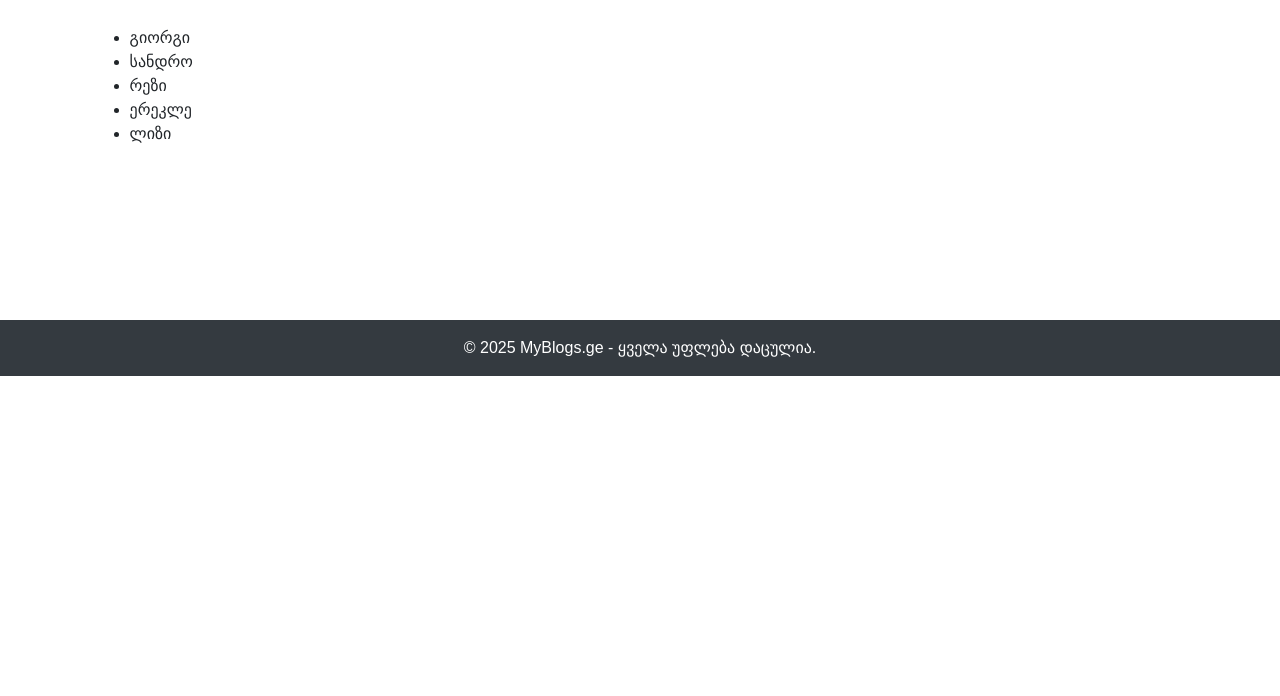
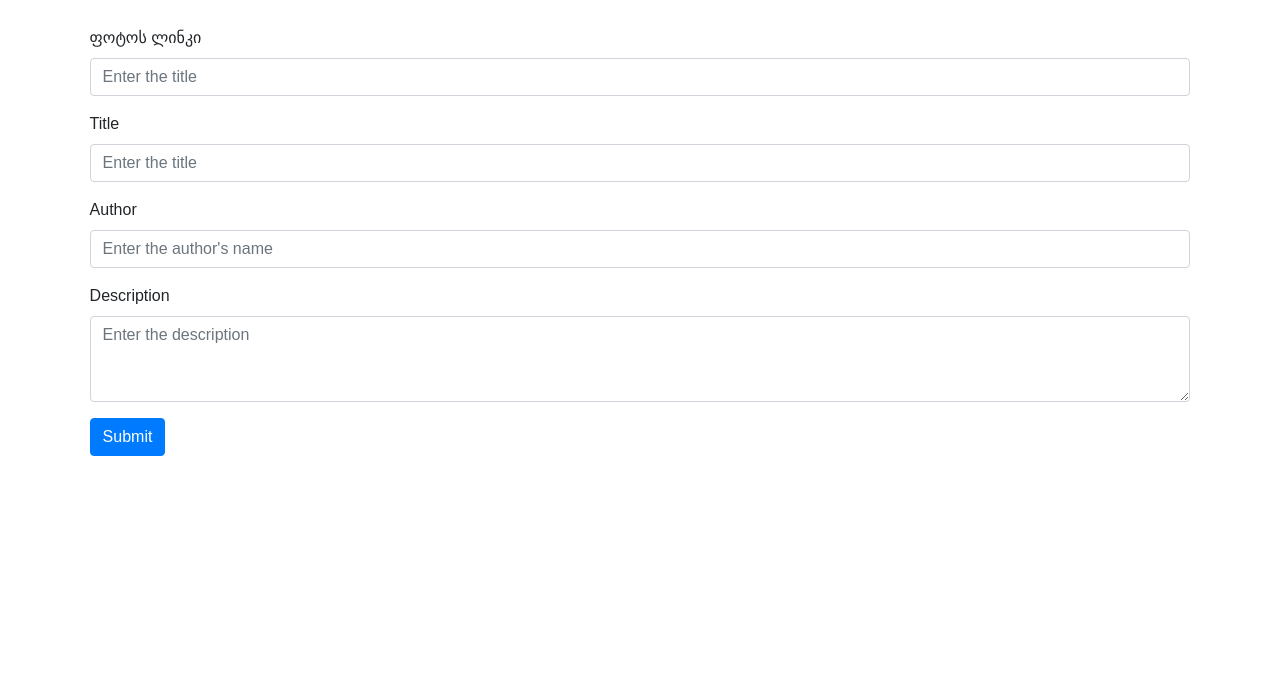
Before and after one commit to ShavdatuashviliSandro/blog_with_flask, a Flask app: page /contact in a window 1280 px wide. Shown: the part 72-768 px from the top of the page. Before the commit the page ends 448 px from the top, so only its background shows below. Run offline with Flask 3, Linux system fonts and the light colour scheme; some web fonts are replaced.

Commit message:
photo url addin

```diff
--- a/main.py
+++ b/main.py
@@ -1,4 +1,4 @@
-from flask import Flask, render_template
+from flask import Flask, render_template, request
 
 app = Flask(__name__)
 
@@ -26,9 +26,15 @@ def index():
     return render_template('index.html', items=items)
 
 
-@app.route('/add_item')
+@app.route('/add_item', methods=['POST'])
 def add_item():
-    items.append({'title': 'რაღაც სათაური', 'description': 'რაღაც აღწერა', 'author': 'ლაშა ჩოხელი'})
+    photo_url = request.form.get('photo_url')
+    title = request.form.get('title')
+    author = request.form.get('author')
+    description = request.form.get('description')
+
+    # Process and add the item to the list
+    items.append({'photo_url': photo_url, 'title': title, 'author': author, 'description': description})
     return render_template('index.html', items=items)
 
 
--- a/templates/contact.html
+++ b/templates/contact.html
@@ -29,17 +29,35 @@
 
 
 <div class="main-box">
-    {% if names[0] == 'გიორგი' %}
-    <ul>
-        {% for name in names%}
-        <li>{{ name }}</li>
-        {% endfor %}
-    </ul>
-    {%else%}
-    <p>THERE IS NO users.</p>
-    {%endif%}
+    <form method="POST" action="/add_item">
+        <div class="form-group">
+            <label for="exampleFormControlInput1">ფოტოს ლინკი</label>
+            <input type="text" class="form-control" id="exampleFormControlInput0" name="photo_url" placeholder="Enter the title">
+        </div>
+        <div class="form-group">
+            <label for="exampleFormControlInput1">Title</label>
+            <input type="text" class="form-control" id="exampleFormControlInput1" name="title" placeholder="Enter the title">
+        </div>
+        <div class="form-group">
+            <label for="exampleFormControlInput2">Author</label>
+            <input type="text" class="form-control" id="exampleFormControlInput2" name="author" placeholder="Enter the author's name">
+        </div>
+        <div class="form-group">
+            <label for="exampleFormControlTextarea1">Description</label>
+            <textarea class="form-control" id="exampleFormControlTextarea1" name="description" rows="3" placeholder="Enter the description"></textarea>
+        </div>
+        <button type="submit" class="btn btn-primary">Submit</button>
+    </form>
 </div>
 
+
+<br>
+<br>
+<br>
+<br>
+<br>
+<br>
+<br>
 <br>
 <br>
 <br>
--- a/templates/index.html
+++ b/templates/index.html
@@ -72,7 +72,7 @@
     {% for item in items%}
     <div class="card" style="width: 18rem;">
         <img class="card-img-top"
-             src="https://asb.ge/storage/media/image/2024-01-22/a8c2f890-b920-11ee-82f8-c7596e18b18a.png"
+             src={{item['photo_url']}}
              alt="Card image cap">
         <div class="card-body">
             <h5 class="card-title">{{item['title']}}</h5>
```
